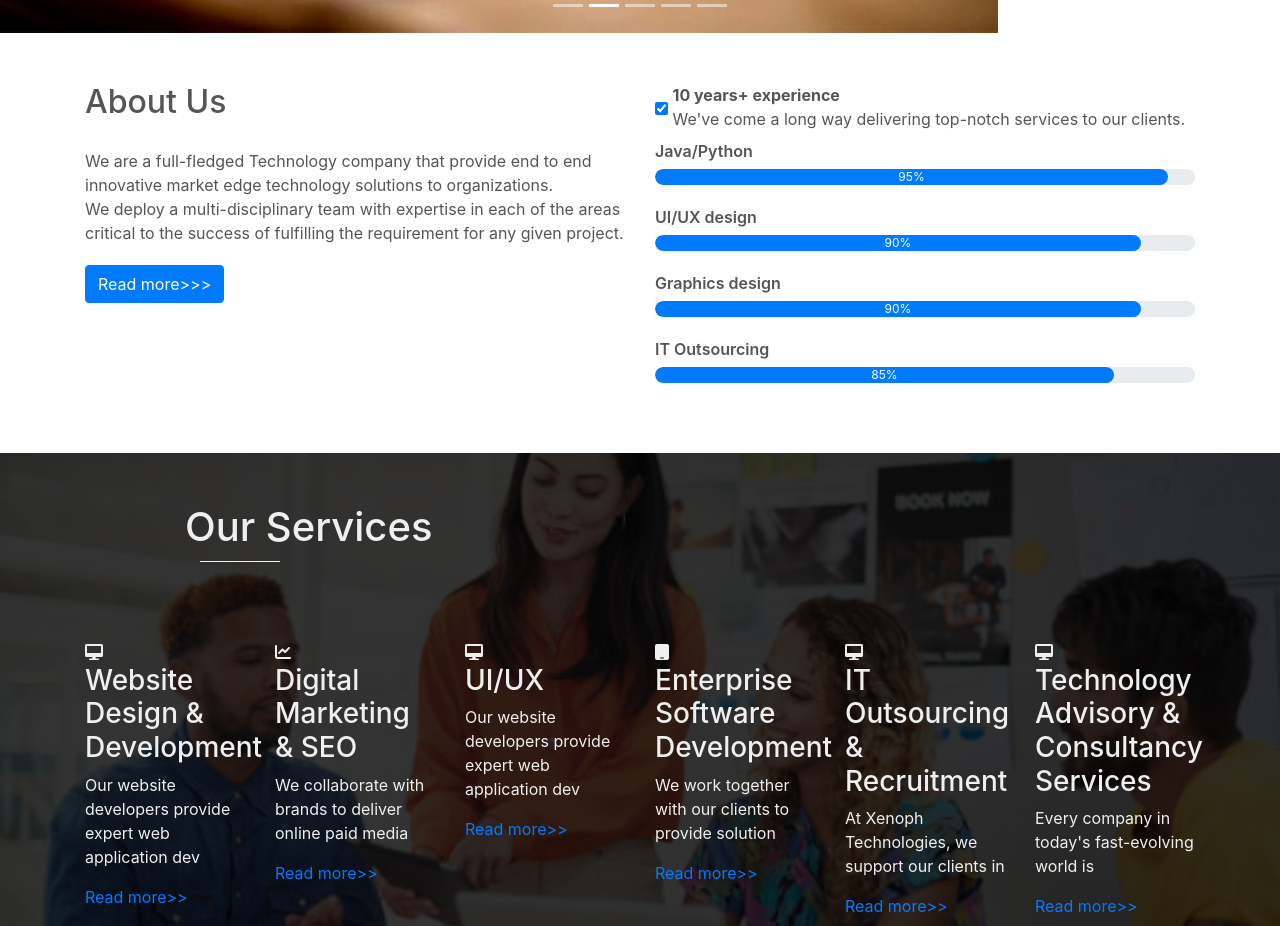
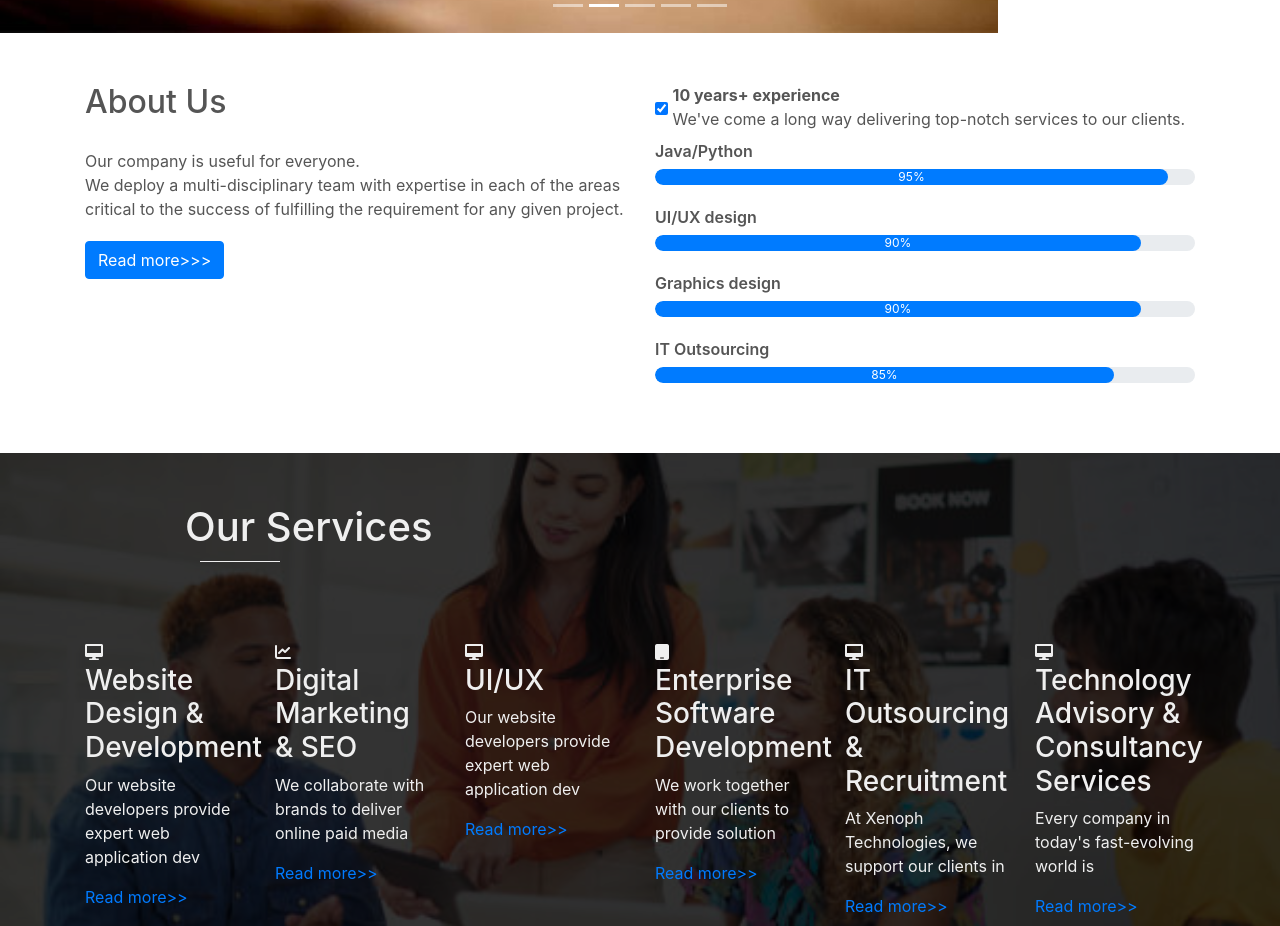
Before and after one commit to afolarsade/digital-website, a plain HTML site: page index.html in a window 1280 px wide. Shown: the part 1000-1926 px from the top of the page. Drawn offline with nearby package versions, Linux system fonts and the light colour scheme.

Commit message:
text edited in about us

```diff
--- a/index.html
+++ b/index.html
@@ -86,8 +86,7 @@
               <div class="col-md-6">
                 <h2>About Us</h2>
                 <div class="about-content">
-                  We are a full-fledged Technology company that provide  end  to  end innovative market edge
-         technology solutions to organizations. <br>
+                  Our company is useful for everyone. <br>
           We deploy a multi-disciplinary team with expertise in each of the areas <br> critical to the success of fulfilling
            the requirement for any given project.
                 </div>
```
